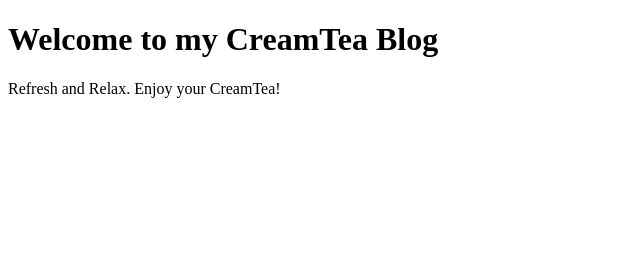
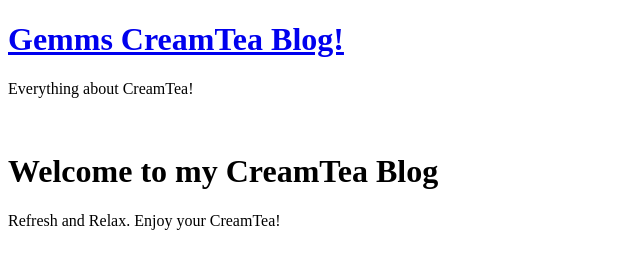
Before and after one commit to GEMMIMAH/MyBlogSite, a plain HTML site: page index.html in a window 1280 px wide. Shown: the whole page, without its empty margins (0-640 px from the left). Drawn offline with Linux system fonts and the light colour scheme.

Commit message:
header has been added

```diff
--- a/index.html
+++ b/index.html
@@ -7,6 +7,10 @@
   <title>CreamTea Blog</title>
 </head>
 <body>
+    <h1> <a href="#"> Gemms CreamTea Blog! </a> </h1>
+    <p> Everything about CreamTea! </p>
+    <br />
+
     <h1>Welcome to my CreamTea Blog</h1>
     <p>Refresh and Relax. Enjoy your CreamTea!</p>
 </body>
```
